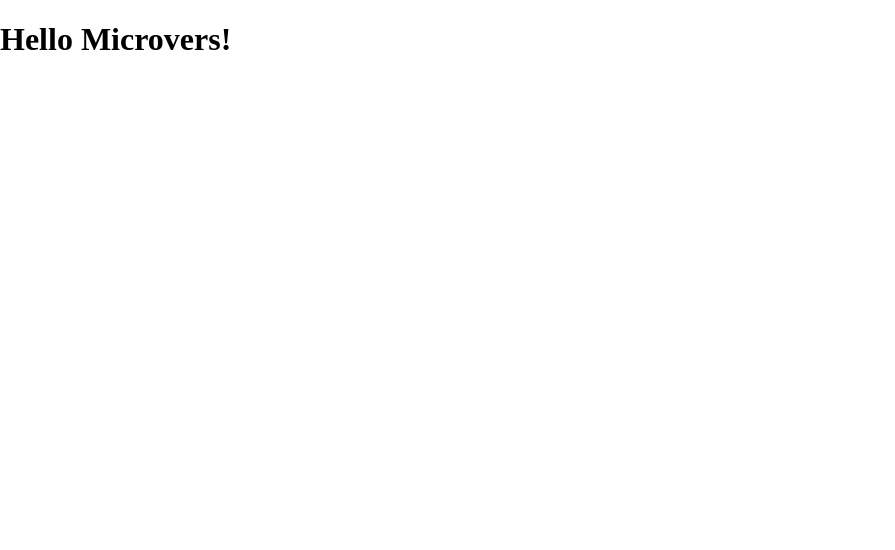
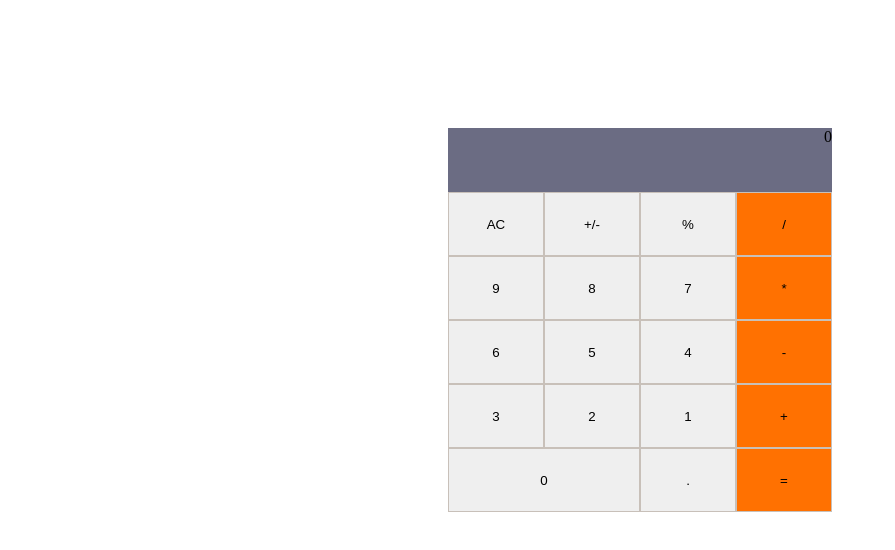
Before and after one commit to Dangelo-JAN/math-magicians, a React (Create React App) app: page / in a window 1280 px wide. Shown: the top 550 px of the page, without its empty margins (0-895 px from the left). Built offline with nearby package versions, Linux system fonts and the light colour scheme.

Commit message:
Create calculator mock

```diff
--- a/src/App.js
+++ b/src/App.js
@@ -1,9 +1,10 @@
+import Calculator from './components/calculator';
 import './App.css';
 
 function App() {
   return (
     <div>
-      <h1>Hello Microvers!</h1>
+      <Calculator />
     </div>
   );
 }
--- /dev/null
+++ b/src/components/calculator.css
@@ -0,0 +1,29 @@
+.g-container {
+  display: grid;
+  justify-content: center;
+  align-content: center;
+  min-height: 80vh;
+  grid-template-columns: repeat(4, 6em);
+  grid-template-rows: repeat(6, 4em);
+}
+
+.op-container {
+  grid-column: 1 / 5;
+  background-color: #6b6c83;
+}
+
+.output {
+  text-align: end;
+}
+
+.g-container > button {
+  border: 1px solid #c8c0b9;
+}
+
+.operation {
+  background-color: #ff7101;
+}
+
+.button-zero {
+  grid-column: 1 / 3;
+}
--- /dev/null
+++ b/src/components/calculator.js
@@ -0,0 +1,32 @@
+import './calculator.css';
+
+function Calculator() {
+  return (
+    <div className="g-container">
+      <div className="op-container">
+        <div className="output">0</div>
+      </div>
+      <button type="button"> AC </button>
+      <button type="button"> +/- </button>
+      <button type="button"> % </button>
+      <button type="button" className="operation"> / </button>
+      <button type="button"> 9 </button>
+      <button type="button"> 8 </button>
+      <button type="button"> 7 </button>
+      <button type="button" className="operation"> * </button>
+      <button type="button"> 6 </button>
+      <button type="button"> 5 </button>
+      <button type="button"> 4 </button>
+      <button type="button" className="operation"> - </button>
+      <button type="button"> 3 </button>
+      <button type="button"> 2 </button>
+      <button type="button"> 1 </button>
+      <button type="button" className="operation"> + </button>
+      <button type="button" className="button-zero"> 0 </button>
+      <button type="button"> . </button>
+      <button type="button" className="operation"> = </button>
+    </div>
+  );
+}
+
+export default Calculator;
```
